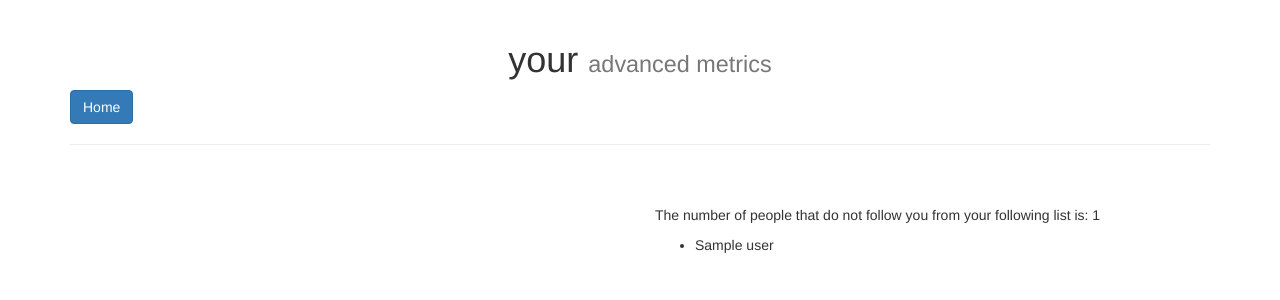
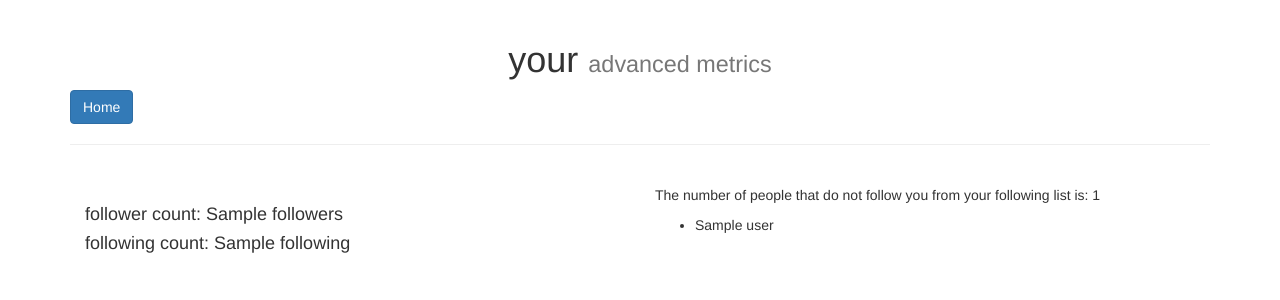
Before and after one commit to anas2ab/advanced-metrics, a Flask app: template app/templates/success-insta.html in a window 1280 px wide. Shown: the top 300 px of the page. Run offline with Flask 2, Linux system fonts and the light colour scheme; the template is opened without the code that fills it: most values are stand-ins (such as "Sample title", 1, 10 or a date in 2020); some libraries are stand-ins or nearby versions.

Commit message:
added some changes to templates

```diff
--- a/app/routes.py
+++ b/app/routes.py
@@ -28,7 +28,9 @@ def successinsta():
     api = insta_info.createAPI(user, pw)
     if (api.login()):
         names = insta_info.getNotFollowing(api, api.username_id)
-        return render_template('success-insta.html', names=names, length=len(names), user=user)
+        followers = insta_info.getTotalFollowers(api, api.username_id)
+        following = insta_info.getTotalFollowing(api, api.username_id)
+        return render_template('success-insta.html', names=names, length=len(names), user=user, followers=len(followers), following=len(following))
     else:
         return redirect(url_for('captchacode'))
 
--- a/app/templates/success-insta.html
+++ b/app/templates/success-insta.html
@@ -3,10 +3,11 @@
 <div class="container row"  style="border-radius: 10px;">
     <div class="col-md-6">
         <h3>{{ user }}</h3>
+	<h4>follower count: {{ followers }} </h4>
+        <h4>following count: {{ following }} </h4>
     </div>
     <div class="col-md-6">
 
-        <br>
 
         <p>The number of people that do not follow you from your following list is: {{ length }}</p>
         <div style="height: 300px;">
--- a/app/templates/success.html
+++ b/app/templates/success.html
@@ -18,7 +18,7 @@
         <h4>tweet count: {{ account.statuses_count}}</h4>
     </div>
     <div class="col-md-6">
-        <br>
+
 
         <p>The number of people that do not follow you from your following list is: {{ length }}</p>
         <div style="height: 300px;">
--- /dev/null
+++ b/cloudbuild.yaml
@@ -0,0 +1,4 @@
+steps:
+# Deploy an image from Container Registry to Cloud Run
+- name: 'gcr.io/cloud-builders/gcloud'
+  args: ['run', 'deploy', 'youradv-00002-dil', '--image', 'gcr.io/twit-web-app/webappimage', '--region', us-east1, '--platform', 'managed', '--allow-unauthenticated']
```
Also changed, not shown: requirements.txt (+10 -1 lines), 1 other file.
